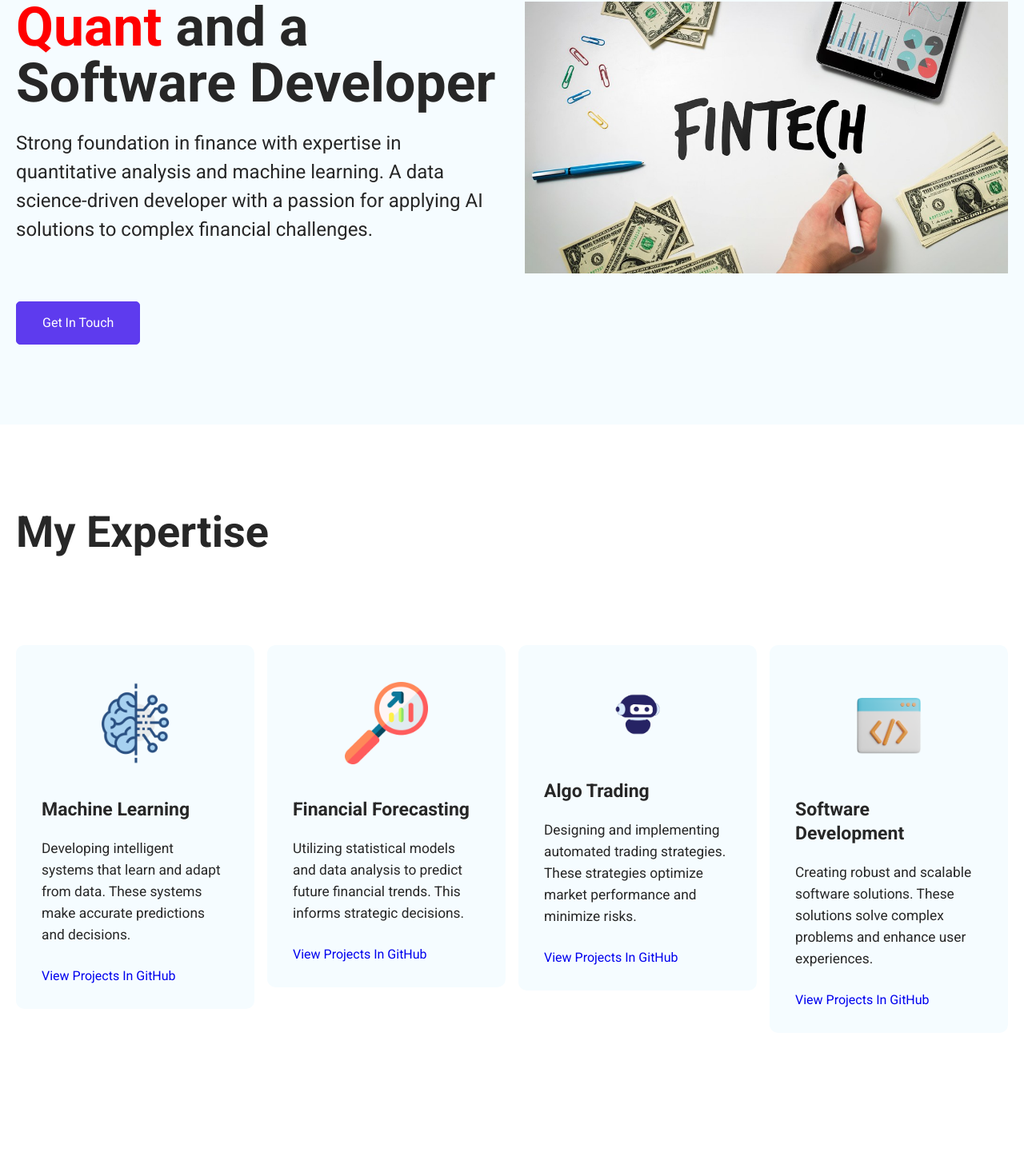
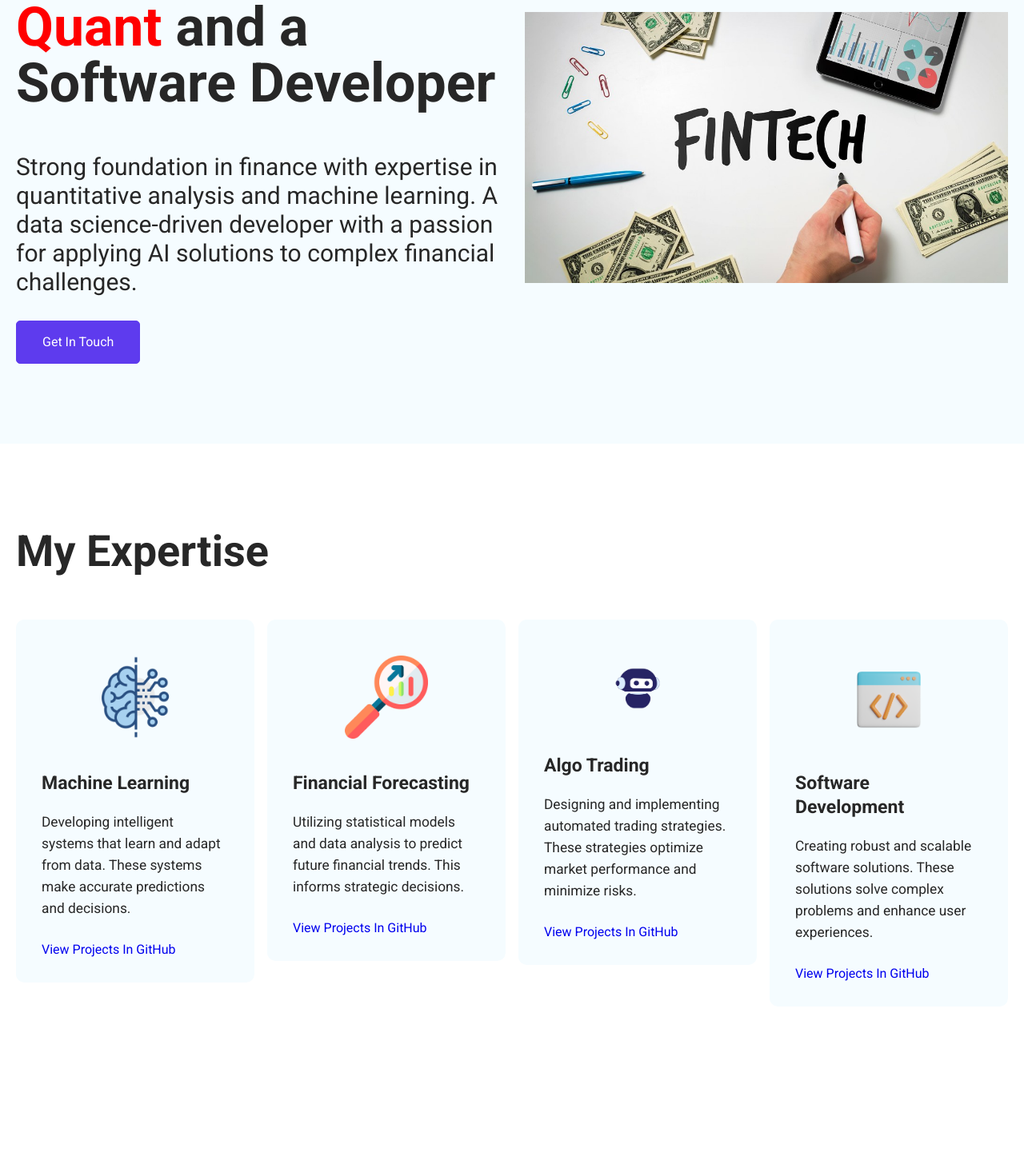
Before and after one commit to franklinchuks/my_profile, a React (Create React App) app: page / in a window 1280 px wide. Shown: the part 286-1747 px from the top of the page at 80% size. Built offline with nearby package versions, Linux system fonts and the light colour scheme.

Commit message:
first commit 2

```diff
--- a/src/App.css
+++ b/src/App.css
@@ -237,7 +237,9 @@ section {
   /* letter-spacing: 30px; */
 }
 .hero--section--description {
-  font-size: 24px;
+  padding-top: 5%;
+  padding-bottom: 5%;
+  font-size: 30px;
   font-weight: 400;
   line-height: 36px;
 }
@@ -256,10 +258,9 @@ section {
   flex-direction: column;
   justify-content: center;
   align-items: flex-start;
-  gap: 106.667px;
+  gap: 50px;
 }
 .skills--section--heading {
-  color: var(--heading-color);
   font-size: 64px;
   font-weight: 700;
   line-height: 77px;
@@ -490,11 +491,11 @@ section {
 .contact--input {
   display: flex;
   font-family: "Roboto";
-  padding: 8px;
+  padding: 5px;
   align-items: center;
   align-self: stretch;
-  border-radius: 8px;
-  border: 1.333px solid var(--primary);
+  border-radius: 5px;
+  border: 1.333px solid #272727;
   background: var(--white);
 }
 select {
--- a/src/Pages/Home/HeroSection.jsx
+++ b/src/Pages/Home/HeroSection.jsx
@@ -10,11 +10,9 @@ export default function HeroSection() {
                         <span className="hero--section--title--color">Quant</span>{" "} and a
                         <br />
                         Software Developer
-                        <br />
                     </h1>
                     <p className="hero--section--description">
                         Strong foundation in finance with expertise in quantitative analysis and machine learning. A data science-driven developer with a passion for applying AI solutions to complex financial challenges.
-                        <br /> <br /> <br />
                     </p>
                 </div>
                 <a href="https://www.linkedin.com/in/franklin-chukwuemeka-5514ab150/" target="_blank"><button className="btn btn-primary">Get In Touch</button></a>
```
